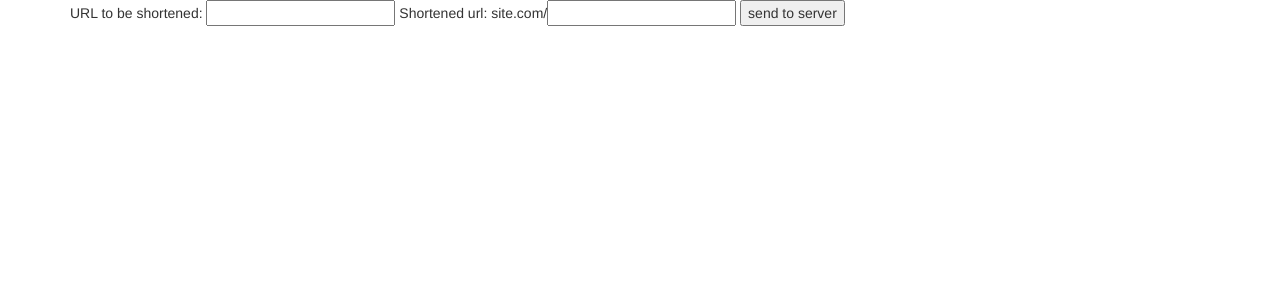
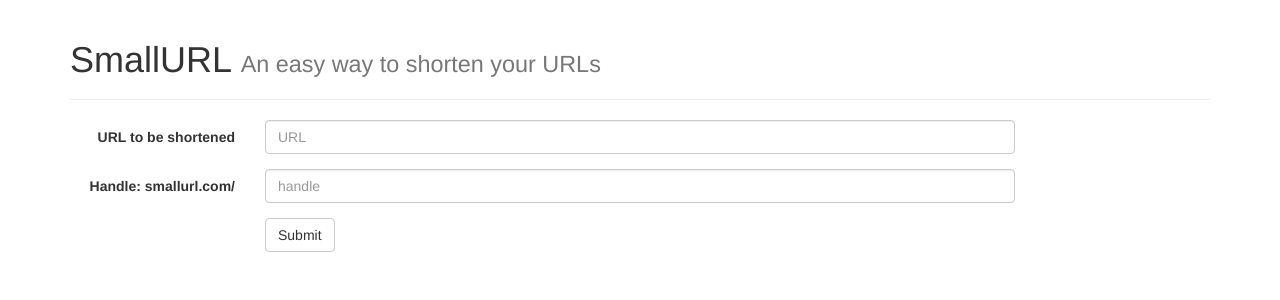
Before and after one commit to mattgmarcus/SmallURL, a Flask app: page / in a window 1280 px wide. Shown: the top 300 px of the page. Run offline with Flask 2, Linux system fonts and the light colour scheme; some libraries are stand-ins or nearby versions.

Commit message:
Updated templates, changed urlshort.py to app.py

```diff
--- a/urlshort.py
+++ b/app.py
@@ -1,24 +1,21 @@
 import os
-from flask import Flask, request, render_template, url_for, redirect
+from flask import Flask, request, render_template, redirect
 from urlparse import urlparse
 from pymongo import MongoClient
 
 app = Flask(__name__)
-#url_collection = None
-'''
-#Function to initialize database by connecting to it and getting the collection we use
-def initDatabase():
-    client = MongoClient("mongodb://mattgmarcus:smallurl@linus.mongohq.com:10057/SmallURL")
-    database = client.SmallURL
-    database.authenticate("mattgmarcus", "smallurl")
-    global url_collection
-    url_collection = database.url_collection
-    url_collection.insert({"handle": "adfstest", "url": "uadfsrl", "num_visits": 0})
-'''
-client = MongoClient("mongodb://mattgmarcus:smallurl@linus.mongohq.com:10057/SmallURL")
+mongohq_url = "mongodb://mattgmarcus:smallurl@linus.mongohq.com:10057/SmallURL"
+
+#Initialize database through mongohq
+try:
+    client = MongoClient(mongohq_url)
+except:
+    print("Error connecting to mongohq")
+    client = None
 database = client.SmallURL
 url_collection = database.url_collection
 
+#Helper functions
 #Add an entry to the database for the handle/url pair
 def addHandle(handle, url):
     url_collection.insert({"handle": handle, "url": url, "num_visits": 0})
@@ -42,6 +39,7 @@ def normalizeURL(url):
         url = "http://%s" % url
     return url
 
+
 #Routes
 @app.route("/")
 def home():
@@ -49,27 +47,29 @@ def home():
 
 @app.route("/create-handle", methods=["POST"])
 def createHandle():
-    #Get url and handle from form
+    #Get url and handle from the form
     handle = request.form["handle"].lower()
     url = request.form["original_url"]
 
     #Check that the inputs are valid and in the proper format
     if not isValidEntry(handle, url):
-        return render_template("index.html", error_msg="Invalid url/handle. Try again")
+        return render_template("index.html", error_msg="Invalid url/handle. Please try again.")
     url = normalizeURL(url)
 
-    #Add the shortened url if it doesn't exist yet
+    #Add the handle if it doesn't exist yet
     if not handleExists(handle):
         addHandle(handle, url)
         return render_template("result.html", handle=handle, url=url)
     else:
-        return render_template("index.html", error_msg="Shortened URL already taken, try again")
-    return 'hi'
+        return render_template("index.html", error_msg="The handle you requested is already taken. Please choose another one.")
 
+#This route redirects to the page pointed to by the handle
 @app.route("/<handle>")
 def redirectUser(handle):
-    handle = handle.lower()
+    #Attempt to find the handle
+    handle = handle.lower() #All handles are stored in lowercase
     entry = url_collection.find_one({"handle": handle})
+    #If the handle exists, redirect the user. Otherwise, give a 404 page
     if (None != entry):
         addVisit(entry)
         return redirect(entry["url"])
@@ -78,6 +78,5 @@ def redirectUser(handle):
 
 
 if __name__=="__main__":
-    #initDatabase()
     p = int(os.environ.get("PORT", 5000))
-    app.run(host="0.0.0.0", port=p, debug=True)
+    app.run(host="0.0.0.0", port=p)
--- a/templates/index.html
+++ b/templates/index.html
@@ -1,11 +1,25 @@
 {% extends "layout.html" %}
 {% block container %}
-  <form id="submit" action="/create-handle" method="post">
-    URL to be shortened: <input type="text" name="original_url">
-    Shortened url: site.com/<input type="text" name="handle">
-    <input type="submit" value="send to server">
+  <form class="form-horizontal" role="form" id="submit" action="/create-handle" method="post">
+    <div class="form-group">
+      <label for="url" class="col-sm-2 control-label">URL to be shortened</label>
+      <div class="col-sm-8">
+	<input type="text" class="form-control" id="original_url" name="original_url" placeholder="URL">
+      </div>
+    </div>
+    <div class="form-group">
+      <label for="handle" class="col-sm-2 control-label">Handle: smallurl.com/</label>
+      <div class="col-sm-8">
+	<input type="text" class="form-control" id="handle" name="handle" placeholder="handle">
+      </div>
+    </div>
+    <div class="form-group">
+      <div class="col-sm-offset-2 col-sm-10">
+	<button type="submit" class="btn btn-default">Submit</button>
+	{% if error_msg %}
+	<span style="color:red">{{ error_msg }}</p>
+	{% endif %}
+      </div>
+    </div>
   </form>
-  {% if error_msg %}
-    {{ error_msg }}
-  {% endif %}
 {% endblock %}
--- a/templates/layout.html
+++ b/templates/layout.html
@@ -4,15 +4,31 @@
   <title>{% block title%}SmallURL{% endblock %}</title>
   <meta name="viewport" content="width=device-width, initial-scale=1.0">
   <meta charset="utf-8">
+  <link rel="stylesheet" href="//netdna.bootstrapcdn.com/bootstrap/3.0.3/css/bootstrap.min.css">
+  {% endblock %}
+  <script>
+  (function(i,s,o,g,r,a,m){i['GoogleAnalyticsObject']=r;i[r]=i[r]||function(){
+  (i[r].q=i[r].q||[]).push(arguments)},i[r].l=1*new Date();a=s.createElement(o),
+  m=s.getElementsByTagName(o)[0];a.async=1;a.src=g;m.parentNode.insertBefore(a,m)
+  })(window,document,'script','//www.google-analytics.com/analytics.js','ga');
+
+  ga('create', 'UA-43094703-2', 'smlurl.herokuapp.com');
+  ga('send', 'pageview');
+  </script>
+</head>
+<body>
+  <div class="container">
+    {% block header %}
+    <div class="page-header">
+      <h1>SmallURL <small>An easy way to shorten your URLs</small></h1>
+    </div>
+    {% endblock %}
+  {% block container %}
+  {% endblock %}
+  </div>
   <script src="http://code.jquery.com/jquery-1.10.1.min.js"></script>
   <script src="http://code.jquery.com/jquery-migrate-1.2.1.min.js"></script>
   <script src="//netdna.bootstrapcdn.com/bootstrap/3.0.3/js/bootstrap.min.js"></script>
-  <link rel="stylesheet" href="//netdna.bootstrapcdn.com/bootstrap/3.0.3/css/bootstrap.min.css">
+  {% block scripts %}
   {% endblock %}
-</head>
-<body>
-  <div class="container">
-  {% block container %}
-  {% endblock %}
-  </div>
 </body>
```
Also changed, not shown: templates/404.html (+9 -2 lines), templates/result.html (+18 -8 lines), 1 other file.
